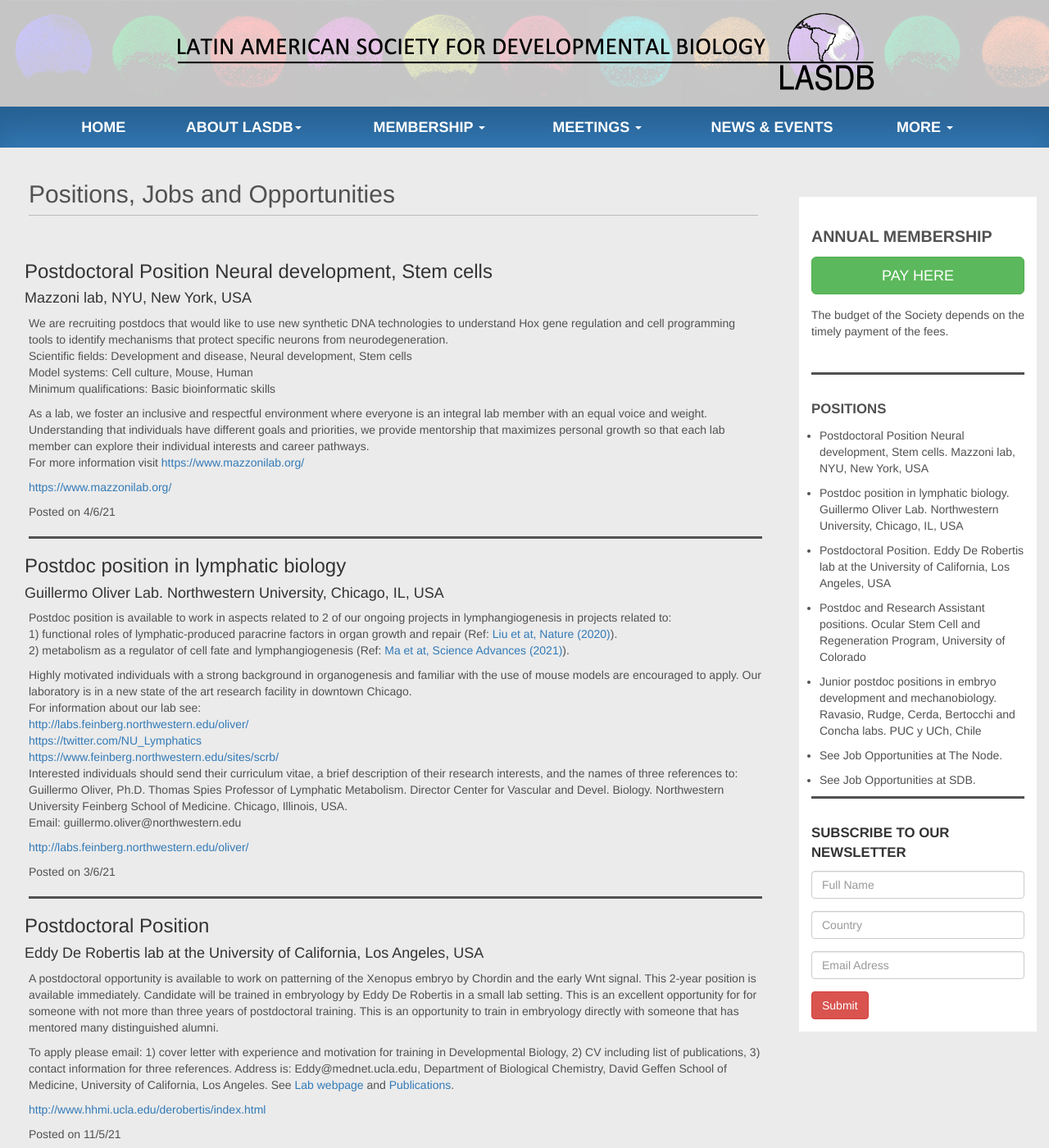
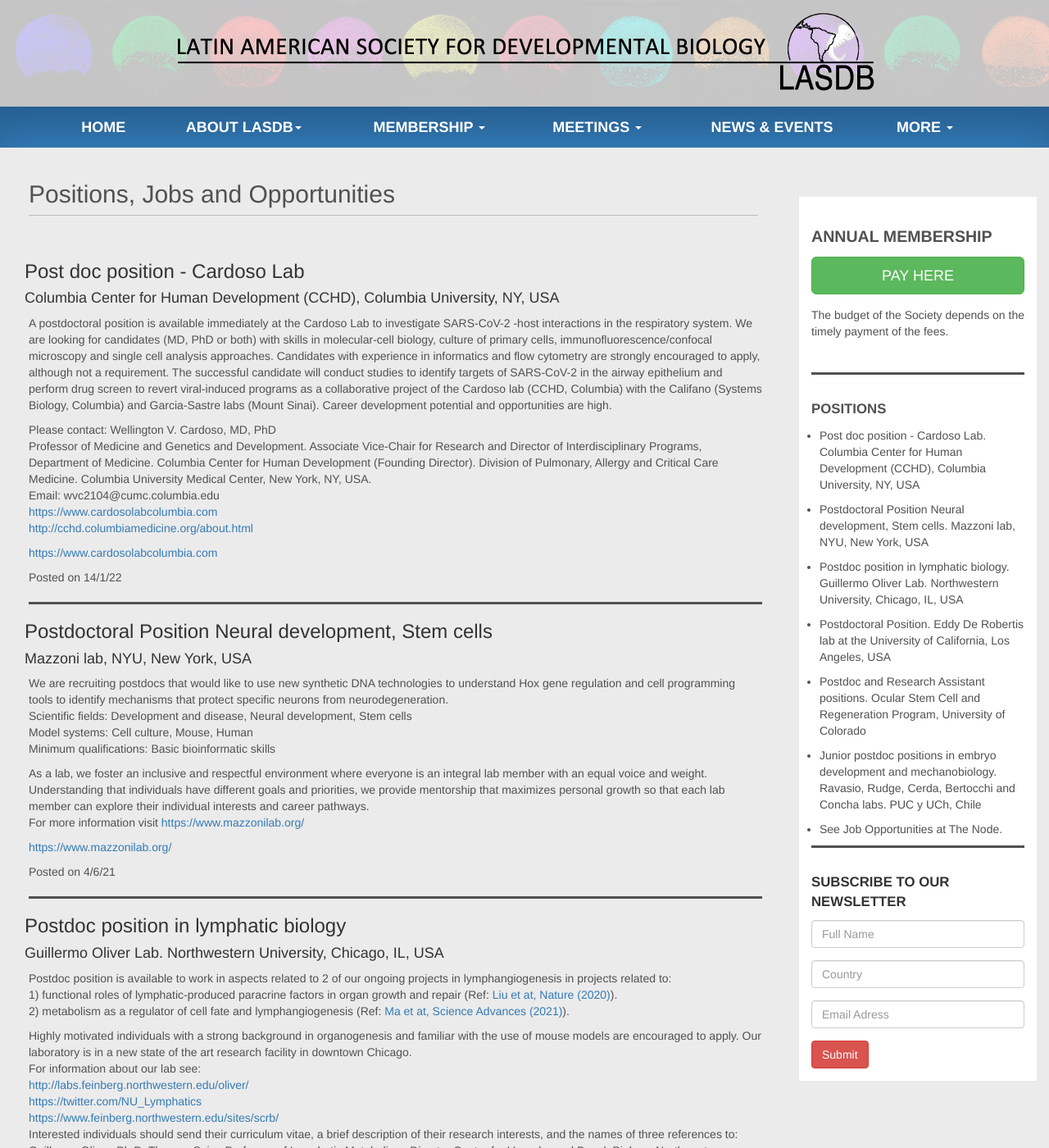
Before and after one commit to lasdb/lasdb.github.io, a Jekyll site: the page built from _posts/2000-01-01-jobs.markdown, in a window 1280 px wide and 1400 px high. Shown: the whole window at 82% size. Built offline with Jekyll 4.4.1, drawn with Linux system fonts in a browser that asks for light colours; nearby versions of some CDN libraries.

Commit message:
Update 2000-01-01-jobs.markdown

```diff
--- a/_posts/2000-01-01-jobs.markdown
+++ b/_posts/2000-01-01-jobs.markdown
@@ -5,6 +5,17 @@
 categories: jobs
 permalink: /pages/jobs.html
 jobs:
+
+  - title: 'Post doc position  - Cardoso Lab'
+    date: '14/1/22'
+    subtitle: 'Columbia Center for Human Development (CCHD), Columbia University, NY, USA'
+    body: 'A postdoctoral position is available immediately at the Cardoso Lab to investigate SARS-CoV-2 -host interactions in the respiratory system. We are looking for candidates (MD, PhD or both) with skills in molecular-cell biology, culture  of primary cells, immunofluorescence/confocal microscopy and single cell analysis approaches. Candidates with experience in informatics and  flow cytometry are strongly encouraged to apply, although not a requirement. The successful candidate will conduct studies to identify targets of SARS-CoV-2 in the airway epithelium and  perform drug screen to revert viral-induced programs as a collaborative project of the Cardoso lab (CCHD, Columbia) with the Califano (Systems Biology, Columbia) and Garcia-Sastre labs (Mount Sinai).  Career development potential and opportunities are high.'
+    par2: 'Please contact: Wellington V. Cardoso, MD, PhD <br>
+Professor of Medicine and Genetics and Development. Associate Vice-Chair for Research and Director of Interdisciplinary Programs, Department of Medicine.  Columbia Center for Human Development (Founding Director). Division of Pulmonary, Allergy and Critical Care Medicine. Columbia University Medical Center, New York, NY, USA. <br>
+Email: wvc2104@cumc.columbia.edu <br>
+<a href="https://www.cardosolabcolumbia.com" target="_blank">https://www.cardosolabcolumbia.com</a> <br>
+<a href="http://cchd.columbiamedicine.org/about.html" target="_blank">http://cchd.columbiamedicine.org/about.html</a>'
+    URL: 'https://www.cardosolabcolumbia.com'
 
   - title: 'Postdoctoral Position Neural development, Stem cells'
     date: '4/6/21'
```
